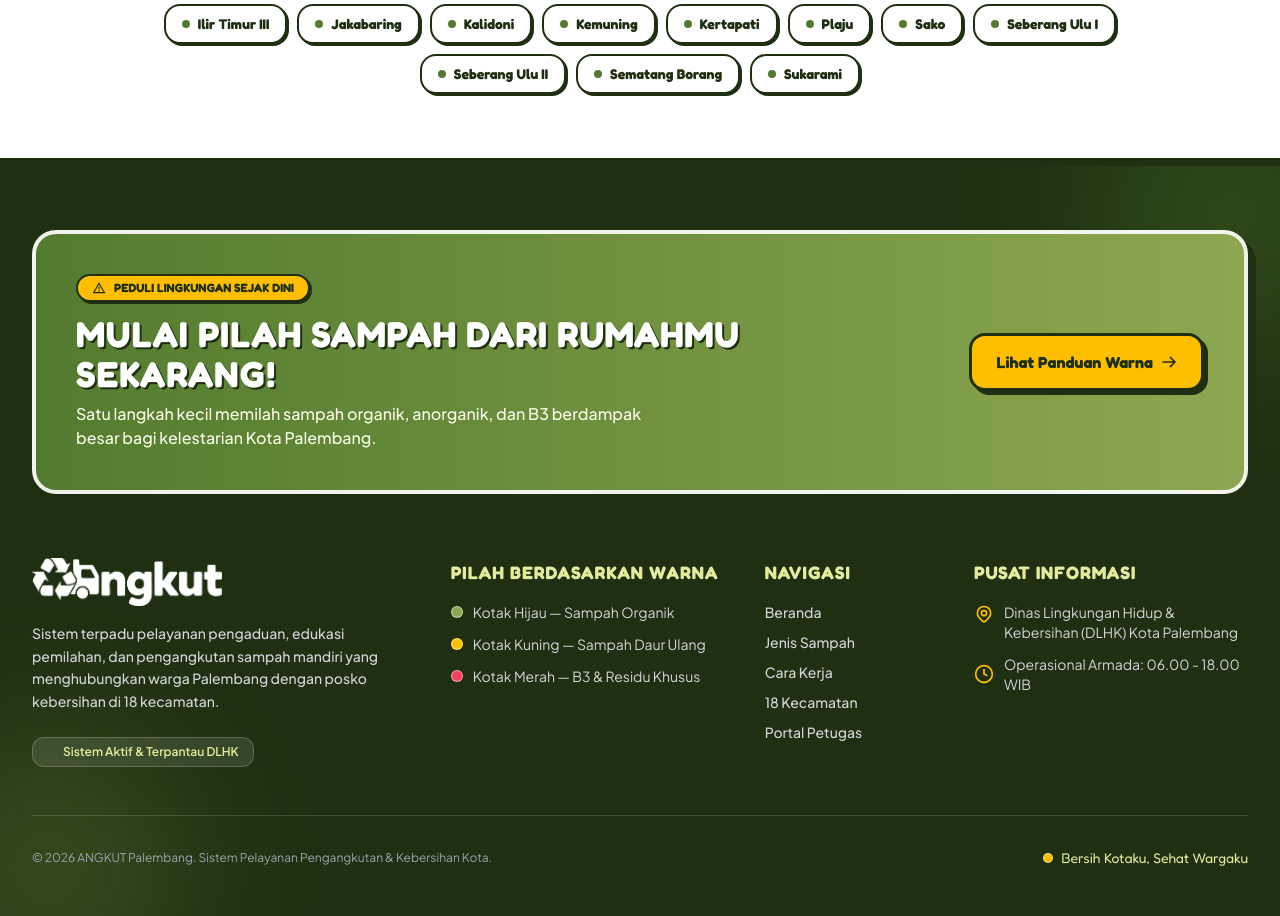
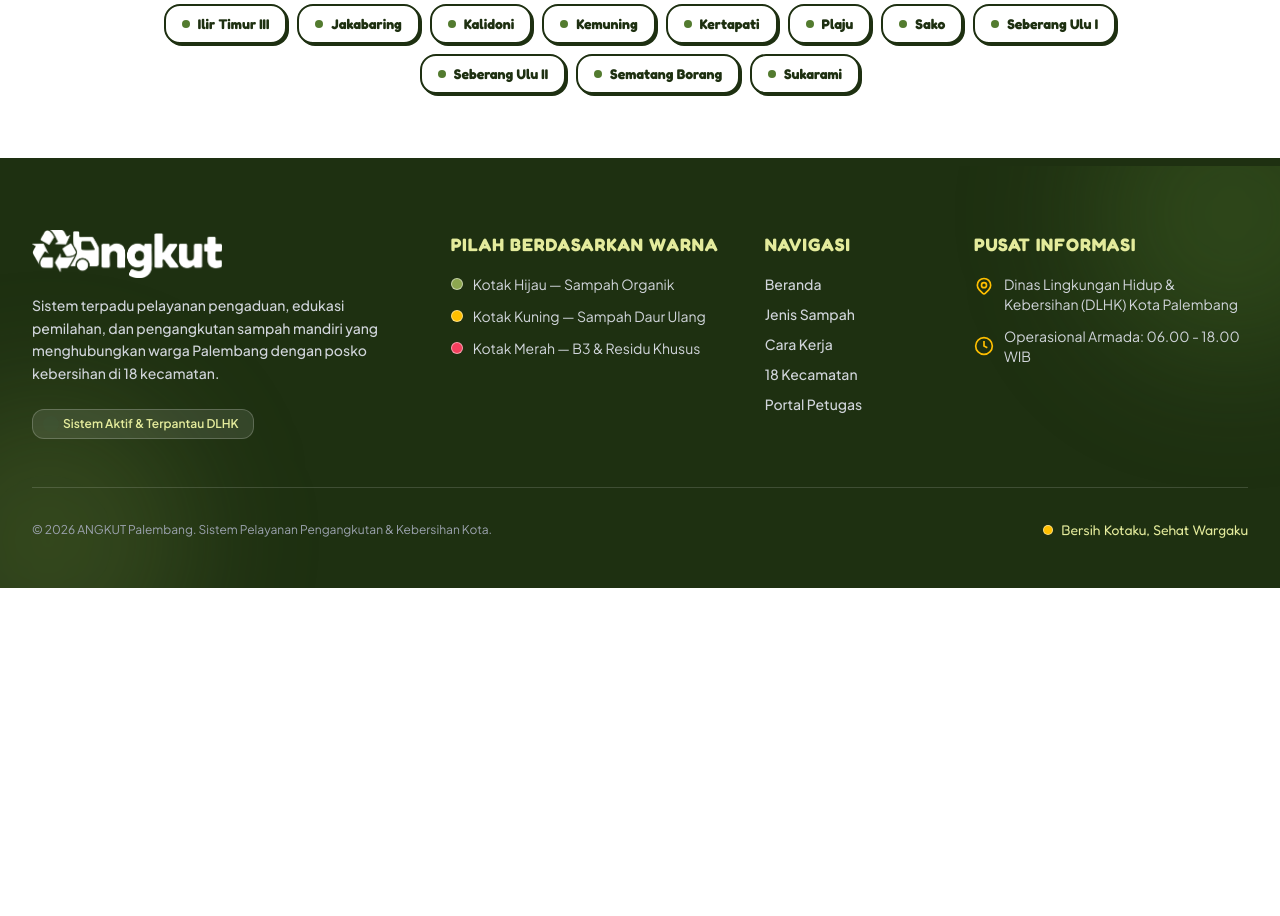
Before and after one commit to HaschwalthZamm/Angkut, a Laravel app: page / in a window 1280 px wide. Shown: the part 3193-4109 px from the top of the page. After the commit the page ends 3781 px from the top, so only its background shows below. Run offline with Laravel 12, Linux system fonts and the light colour scheme; data comes from the database, SQL or seed files in the repository; style sheets or scripts are compiled from the project's sources.

Commit message:
update zaza footer

```diff
--- a/resources/views/landing.blade.php
+++ b/resources/views/landing.blade.php
@@ -1115,28 +1115,6 @@
 
         <div class="max-w-7xl mx-auto px-4 sm:px-6 lg:px-8 relative z-10">
 
-            <!-- TOP CTA BANNER INSIDE FOOTER -->
-            <div class="bg-gradient-to-r from-angkut-dark to-angkut-medium border-4 border-white/90 rounded-3xl p-6 sm:p-10 mb-16 shadow-cartoon-xl flex flex-col lg:flex-row items-center justify-between gap-6">
-                <div>
-                    <span class="inline-flex items-center gap-2 bg-angkut-pop text-angkut-deep font-fun text-xs font-black uppercase px-3.5 py-1 rounded-full border-2 border-angkut-deep shadow-cartoon-xs mb-3">
-                        <svg class="w-3.5 h-3.5" viewBox="0 0 24 24" fill="currentColor"><path d="M12 2L1 21h22L12 2zm0 3.99L19.53 19H4.47L12 5.99zM11 16h2v2h-2zm0-6h2v4h-2z"/></svg>
-                        Peduli Lingkungan Sejak Dini
-                    </span>
-                    <h3 class="font-fun text-2xl sm:text-4xl font-extrabold text-white tracking-wide uppercase drop-shadow-[2px_2px_0px_#1E3011]">
-                        Mulai Pilah Sampah Dari Rumahmu Sekarang!
-                    </h3>
-                    <p class="mt-2 text-angkut-cream text-sm sm:text-base max-w-xl font-medium">
-                        Satu langkah kecil memilah sampah organik, anorganik, dan B3 berdampak besar bagi kelestarian Kota Palembang.
-                    </p>
-                </div>
-                <div class="shrink-0 flex items-center gap-3">
-                    <a href="#pemilahan" class="inline-flex items-center gap-2 bg-angkut-pop hover:bg-yellow-400 text-angkut-deep font-fun text-base font-extrabold px-6 py-3.5 border-3 border-angkut-deep rounded-2xl shadow-cartoon transition-all hover:-translate-x-0.5 hover:-translate-y-0.5 active:translate-x-0.5 active:translate-y-0.5 whitespace-nowrap">
-                        <span>Lihat Panduan Warna</span>
-                        <svg class="w-4 h-4" fill="none" stroke="currentColor" stroke-width="2.5" viewBox="0 0 24 24"><path stroke-linecap="round" stroke-linejoin="round" d="M14 5l7 7m0 0l-7 7m7-7H3"/></svg>
-                    </a>
-                </div>
-            </div>
-
             <!-- MAIN FOOTER CONTENT (4 COLUMNS) -->
             <div class="grid grid-cols-1 md:grid-cols-2 lg:grid-cols-12 gap-10 pb-12 border-b border-white/15">
 
```
